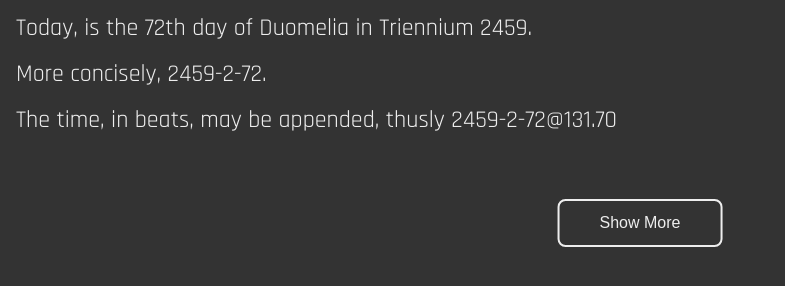
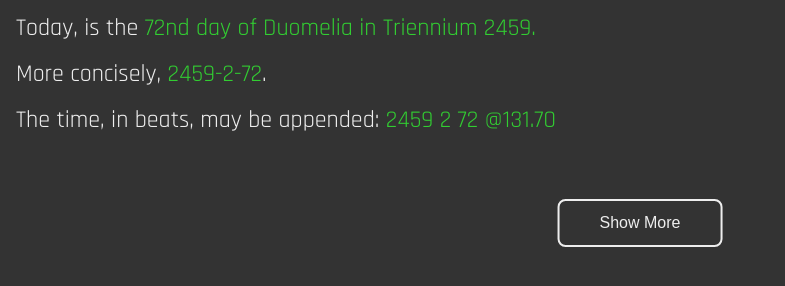
Before and after one commit to realjhoo/numerare-dierum, a plain HTML site: page index.html in a window 1280 px wide. Shown: the part 44-330 px from the top of the page, without its empty margins (0-785 px from the left). Drawn offline with Linux system fonts and the light colour scheme.

Commit message:
72 Duomelia Commit

```diff
--- a/css/style.css
+++ b/css/style.css
@@ -65,6 +65,6 @@ a {
   color: #fff;
 }
 
-.red {
-  color: red;
+.green {
+  color: limegreen;
 }
--- a/js/nd.js
+++ b/js/nd.js
@@ -97,8 +97,11 @@ function showNumerareDierum(triennium, melia, centum, thebeats) {
   let newDate = today.toISOString().slice(0, 10);
 
   const output = document.querySelector(".output");
-  // <span class="red">${newDate}</span>,
-  output.innerHTML = `Today, is the ${centum}th day of ${meliaName[melia]} in Triennium ${triennium}.</p> <p>More concisely, ${triennium}-${melia}-${centum}.</p> <p>The time, in beats, may be appended, thusly ${triennium}-${melia}-${centum}${thebeats}</p> `;
+  output.innerHTML = `Today, is the <span class="green">${centum}${getOrdinalIndicator(
+    centum
+  )} day of ${
+    meliaName[melia]
+  } in Triennium ${triennium}.</span></p> <p>More concisely, <span class="green">${triennium}-${melia}-${centum}</span>.</p> <p>The time, in beats, may be appended: <span class="green">${triennium} ${melia} ${centum} ${thebeats}</span></p> `;
 }
 
 // --------------------------------------------------------
@@ -116,6 +119,27 @@ function toggleit() {
 }
 
 // --------------------------------------------------------
+function getOrdinalIndicator(number) {
+  // adds st, nd, rd or th to number
+  let rightmostDigit = number.toString().slice(-1);
+  let ordinalIndicator = "";
+
+  if (number >= 11 && number <= 13) {
+    ordinalIndicator = "th";
+  } else if (rightmostDigit < 1 || rightmostDigit >= 4) {
+    ordinalIndicator = "th";
+  } else if (parseInt(rightmostDigit) === 1) {
+    ordinalIndicator = "st";
+  } else if (parseInt(rightmostDigit) === 2) {
+    ordinalIndicator = "nd";
+  } else if (parseInt(rightmostDigit) === 3) {
+    ordinalIndicator = "rd";
+  }
+
+  return ordinalIndicator;
+}
+
+// --------------------------------------------------------
 function main() {
   let ND = getJulianDay();
   let thebeats = getBeats();
@@ -123,9 +147,9 @@ function main() {
 
   showNumerareDierum(triennium, melia, centum, thebeats);
 
-  console.log(triennium, meliaName[melia], centum);
-  console.log(triennium, meliaName[melia], centum + " " + thebeats);
-  console.log(ND);
+  // console.log(triennium, meliaName[melia], centum);
+  // console.log(triennium, meliaName[melia], centum + " " + thebeats);
+  // console.log(ND);
 }
 
 // --------------------------------------------------------
@@ -133,12 +157,12 @@ main();
 /*
 TODO:
 x Place lose code in functions... I hate lose code!!!
-How to do ordinal identifiers?
+x How to do ordinal identifiers?
 x Output the results to the web page
-Make page pretty for gods' sake sorta...
+Make page pretty for gods' sake sorta... ???
 x Rewrite blurb so it doesnt want to show current Numerare Dierum multiple times
 Run the current and updating time at the top
 x Adapt the code to the bitbar beats :-)
 Deploy this page to saxondate.com using the menu bar there
-Rewrite the menu bar there. Dev Ed?
+Rewrite the menu bar on saxon-date-web. Dev Ed?
 */
```
